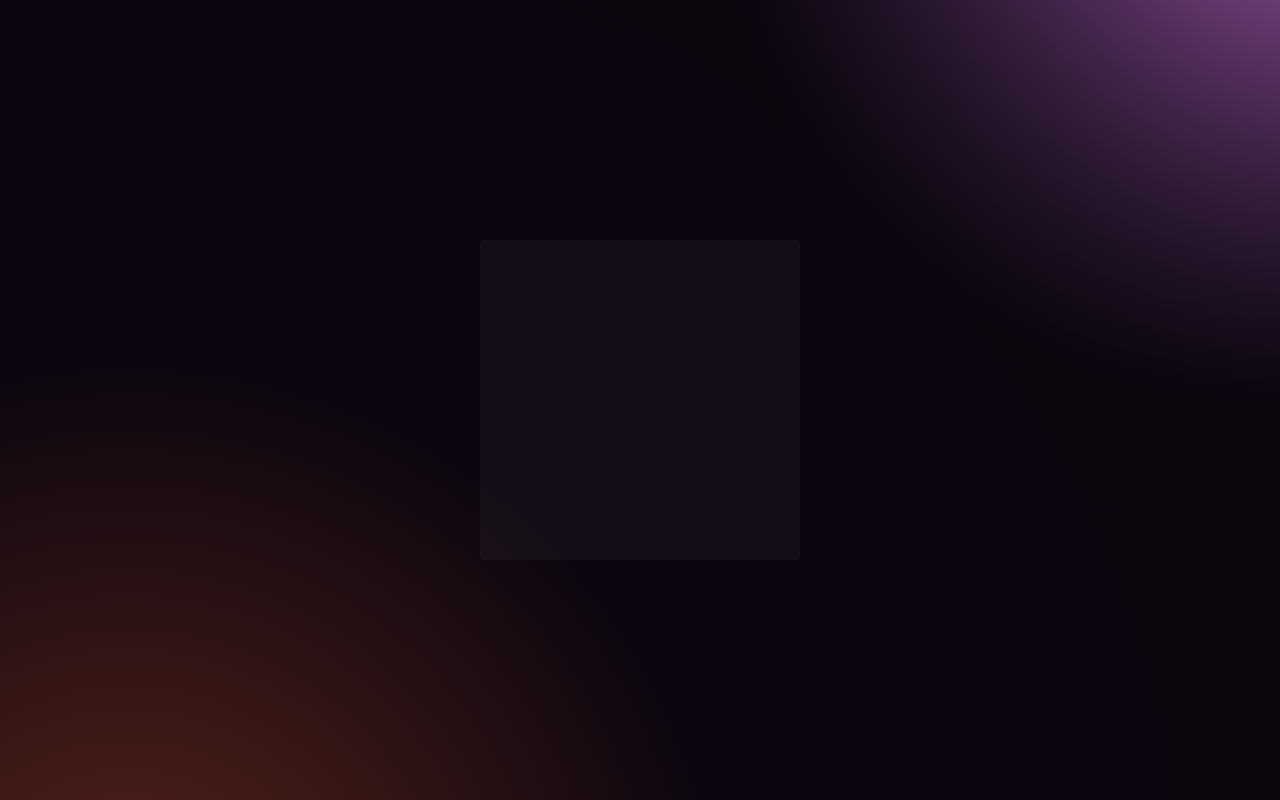
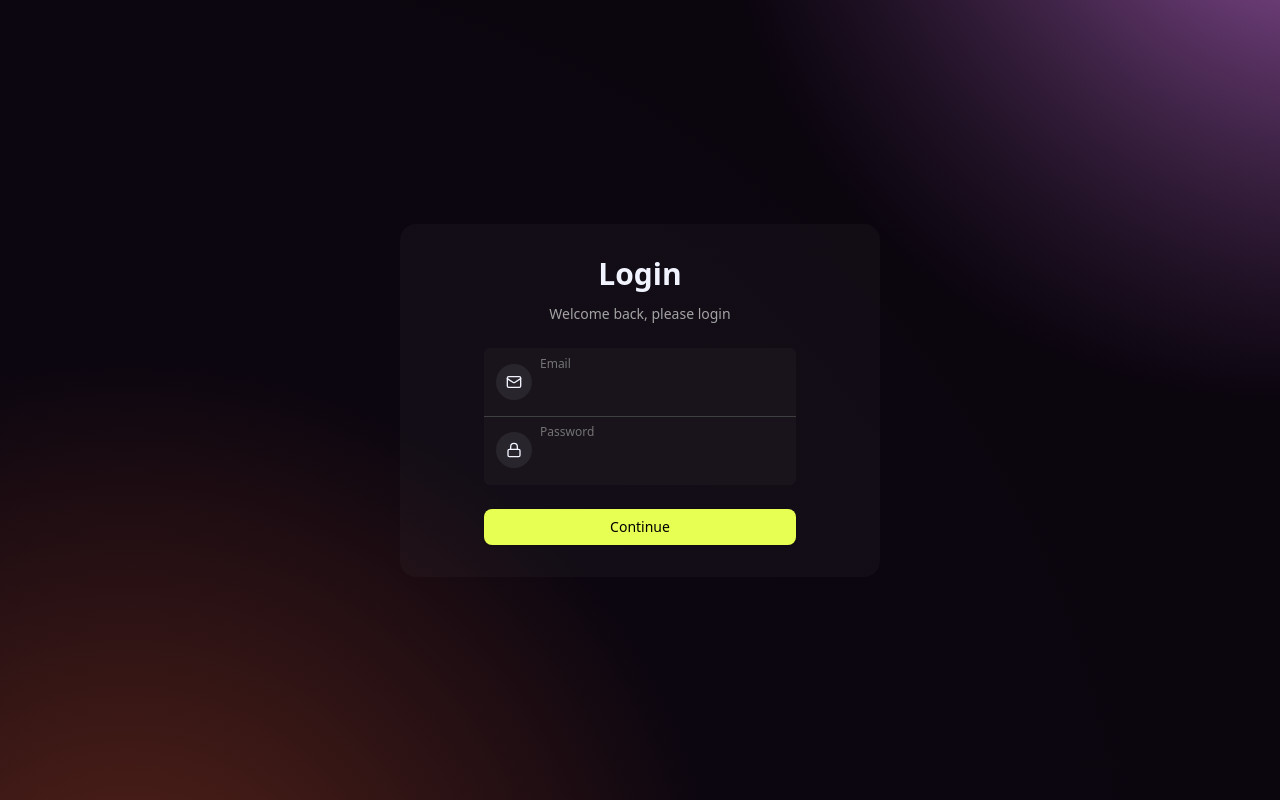
Before and after one commit to Chixide1/ZenWealth, a React (Vite) app in the folder Client/: page / in a window 1280 px wide. Built offline with nearby package versions, Linux system fonts and the light colour scheme.

Commit message:
added basic styles on login form

```diff
--- a/Client/src/components/LoginPage.tsx
+++ b/Client/src/components/LoginPage.tsx
@@ -1,8 +1,20 @@
+import {Button} from "@/components/ui/button.tsx";
+import {InputGroup} from "@/components/input-group.tsx";
 
 export function LoginPage() {
+
     return (
         <main className="h-screen w-full flex flex-col items-center justify-center">
-            <div className="bg-violet-50/[.03] rounded w-3/12 h-2/5"></div>
+            <div className="text-secondary bg-neutral-500/[0.06] rounded-2xl w-[30rem] p-8 flex flex-col items-center">
+                <h2 className="text-3xl font-semibold mb-3">Login</h2>
+                <p className="text-neutral-400 text-sm mb-6">Welcome back, please login</p>
+                <form action="" className="flex flex-col items-center w-9/12">
+                    <InputGroup />
+                    <Button type="submit"
+                            className="mt-6 bg-accent text-black rounded-lg py-2 w-full font-medium text-sm">Continue
+                    </Button>
+                </form>
+            </div>
         </main>
     );
 }
--- /dev/null
+++ b/Client/src/components/input-group.tsx
@@ -0,0 +1,32 @@
+import { Input } from "@/components/ui/input"
+import { Lock, Mail } from "lucide-react"
+export function InputGroup() {
+  return (
+        <div className="overflow-hidden rounded-md w-full text-secondary">
+          <div className="relative">
+            <div
+                className="absolute left-3 top-1/2 -translate-y-1/2 flex items-center justify-center w-9 h-9 bg-neutral-100/[0.07] rounded-full">
+              <Mail className="h-4 w-4"/>
+            </div>
+            <label className="absolute left-14 top-2 text-xs text-neutral-500">Email</label>
+            <Input
+                className="pl-14 pb-5 bg-neutral-500/[0.07] border-0 placeholder:text-transparent rounded-none border-b-0 pt-12"
+                placeholder="Email"
+                type="email"
+            />
+          </div>
+          <div className="relative">
+            <div
+                className="absolute left-3 top-1/2 -translate-y-1/2 flex items-center justify-center w-9 h-9 bg-neutral-100/[0.07] rounded-full">
+              <Lock className="h-4 w-4"/>
+            </div>
+            <label className="absolute left-14 top-2 text-xs text-neutral-500">Password</label>
+            <Input
+                className="pl-14 pb-5 bg-neutral-500/[0.07] placeholder:text-transparent rounded-none pt-12 border-0 border-t border-neutral-700"
+                placeholder="Password"
+                type="password"
+            />
+          </div>
+        </div>
+  )
+}
--- a/Client/src/index.css
+++ b/Client/src/index.css
@@ -10,13 +10,19 @@
     --card-foreground: 0 0% 3.9%;
     --popover: 0 0% 100%;
     --popover-foreground: 0 0% 3.9%;
-    --primary: 0 0% 9%;
+
+    /*Lavendar Pink*/
+    --primary: 291,95%,91%;
     --primary-foreground: 0 0% 98%;
-    --secondary: 0 0% 96.1%;
+
+    /*Pearl White*/
+    --secondary: 230,86%,97%;
     --secondary-foreground: 0 0% 9%;
     --muted: 0 0% 96.1%;
     --muted-foreground: 0 0% 45.1%;
-    --accent: 0 0% 96.1%;
+
+    /*Eletric Lime*/
+    --accent: 68,99%,66%;
     --accent-foreground: 0 0% 9%;
     --destructive: 0 84.2% 60.2%;
     --destructive-foreground: 0 0% 98%;
```
